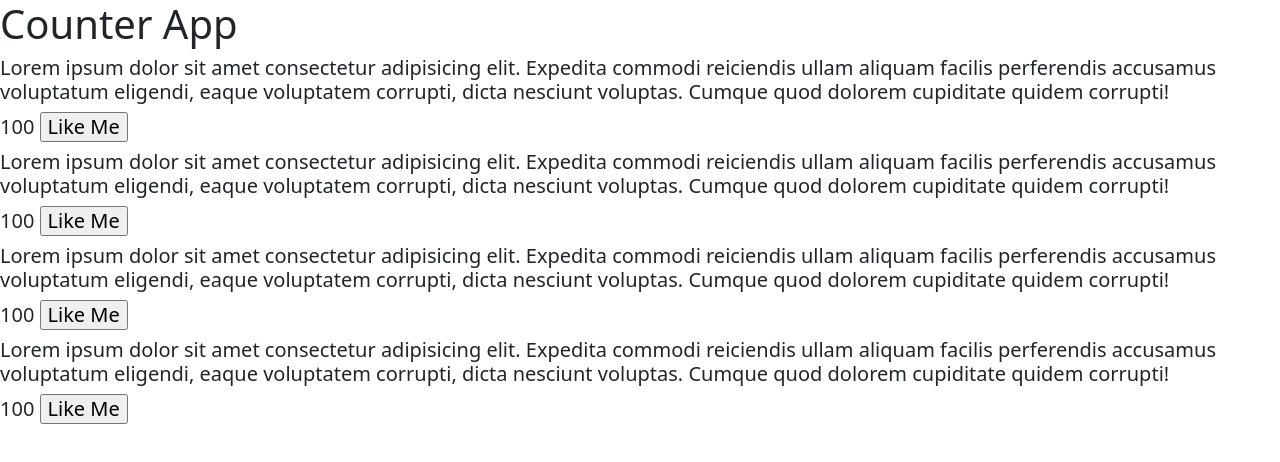
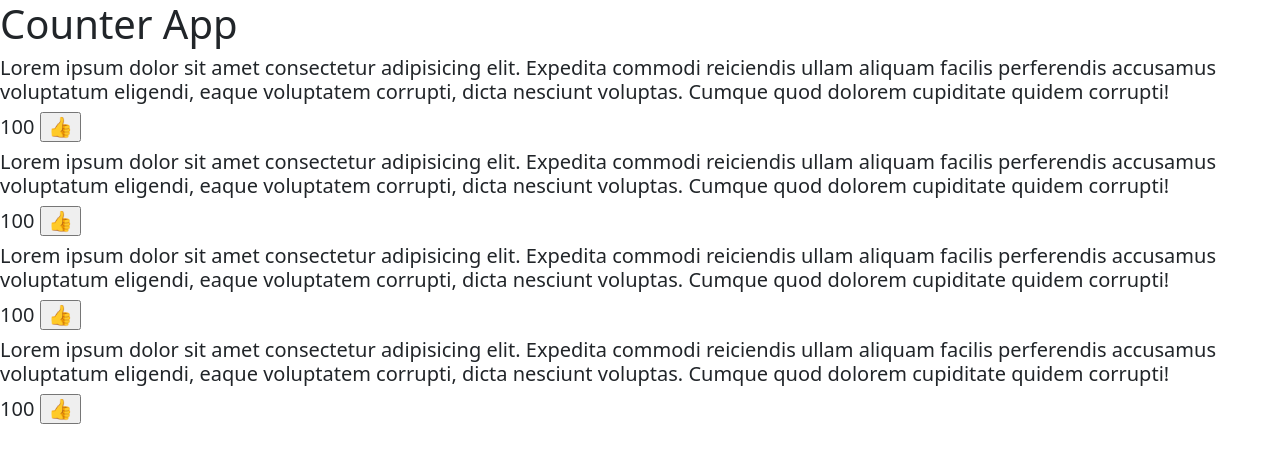
Before and after one commit to dac-23-mumbai/third-react-app, a React (Create React App) app: page / in a window 1280 px wide. Shown: the top 462 px of the page. Built offline with nearby package versions, Linux system fonts and the light colour scheme.

Commit message:
simple counter app

```diff
--- a/src/App.js
+++ b/src/App.js
@@ -34,7 +34,8 @@ function CounterApp() {
         Cumque quod dolorem cupiditate quidem corrupti!
       </h5>
       <h5>
-        {counter} <input type="button" value="Like Me" onClick={likeMeAction} />
+        {counter}{" "}
+        <input type="button" value="&#128077;" onClick={likeMeAction} />
       </h5>
     </>
   );
```
